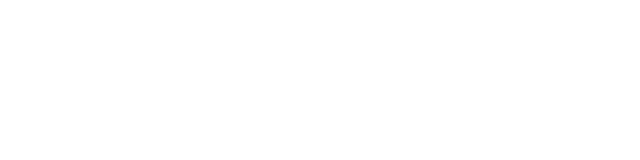
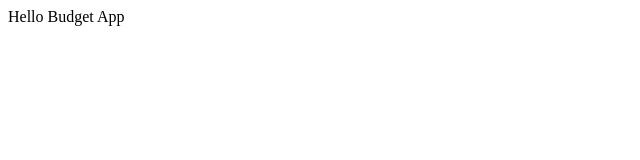
Before and after one commit to Mogakamo/budget_planner, a Vue app: page / in a window 1280 px wide. Shown: the top 160 px of the page, without its empty margins (0-640 px from the left). Built offline with nearby package versions, Linux system fonts and the light colour scheme.

Commit message:
App is working well

```diff
--- a/src/views/Home.vue
+++ b/src/views/Home.vue
@@ -1,5 +1,5 @@
 <template>
-  <div class="home"></div>
+  <div class="home">Hello Budget App</div>
 </template>
 
 <script>
```
